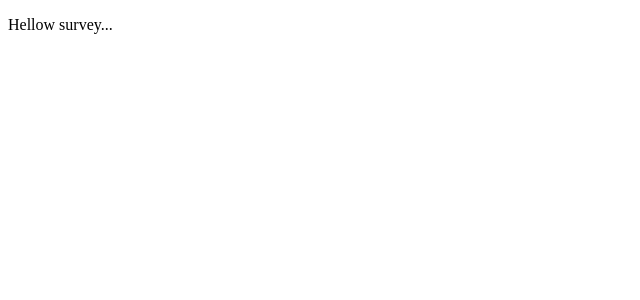
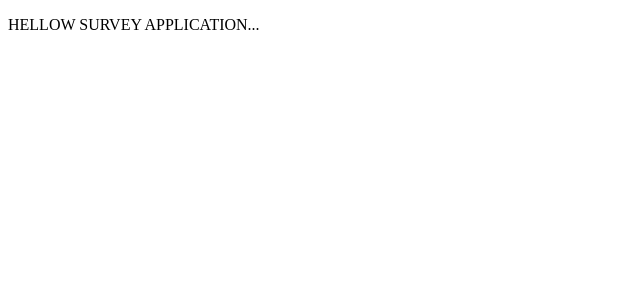
Before and after one commit to CharanDetkrathok/survey-app, an Angular app: page / in a window 1280 px wide. Shown: the top 300 px of the page, without its empty margins (0-640 px from the left). Built offline with nearby package versions, Linux system fonts and the light colour scheme.

Commit message:
Test commit

```diff
--- a/src/app/app.component.html
+++ b/src/app/app.component.html
@@ -1,5 +1,5 @@
 <div>
-    <p>Hellow survey...</p>
+    <p>HELLOW SURVEY APPLICATION...</p>
 </div>
 
 <router-outlet></router-outlet>
```
